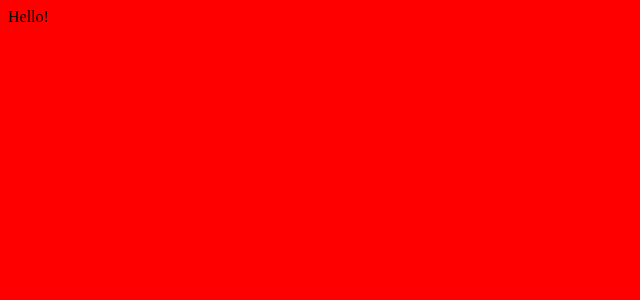
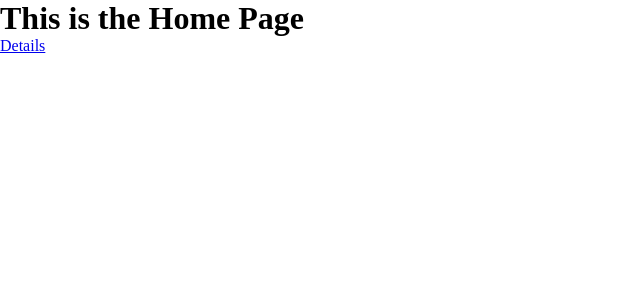
Before and after one commit to DammyShittu/Covid19-Metrics-App, a React (Create React App) app: page / in a window 1280 px wide. Shown: the top 300 px of the page, without its empty margins (0-640 px from the left). Built offline with nearby package versions, Linux system fonts and the light colour scheme.

Commit message:
Create Redux Structure and Add Redux Code

```diff
--- a/src/App.css
+++ b/src/App.css
@@ -1,3 +1,6 @@
-body {
-  background-color: red;
+* {
+  margin: 0;
+  padding: 0;
+  box-sizing: border-box;
+  scroll-behavior: smooth;
 }
--- a/src/App.js
+++ b/src/App.js
@@ -1,8 +1,19 @@
+import { Route, Switch, Link } from 'react-router-dom';
 import './App.css';
+import Home from './components/Home';
+import Details from './components/Details';
 
 const App = () => (
   <div className="App">
-    Hello!
+    <Switch>
+      <Route path="/details">
+        <Details />
+      </Route>
+      <Route path="/">
+        <Home />
+      </Route>
+    </Switch>
+    <Link to="/details">Details</Link>
   </div>
 );
 
--- /dev/null
+++ b/src/components/Details.js
@@ -0,0 +1,9 @@
+import React from 'react';
+
+const Details = () => (
+  <div>
+    <h2>Welcome to the details Page</h2>
+  </div>
+);
+
+export default Details;
--- /dev/null
+++ b/src/components/Home.js
@@ -0,0 +1,9 @@
+import React from 'react';
+
+const Home = () => (
+  <div>
+    <h1>This is the Home Page</h1>
+  </div>
+);
+
+export default Home;
--- a/src/index.js
+++ b/src/index.js
@@ -1,10 +1,13 @@
 import React from 'react';
 import ReactDOM from 'react-dom';
+import { BrowserRouter as Router } from 'react-router-dom';
 import App from './App';
 
 ReactDOM.render(
   <React.StrictMode>
-    <App />
+    <Router>
+      <App />
+    </Router>
   </React.StrictMode>,
   document.getElementById('root'),
 );
--- /dev/null
+++ b/src/redux/Home/Home.js
@@ -0,0 +1,45 @@
+const FETCH_COUNTRIES = 'covid19-metrics-app/Home/FETCH_COUNTRIES';
+
+export const fetchCountries = (payload) => ({
+  type: FETCH_COUNTRIES,
+  payload,
+});
+
+export const fetchCountriesFromApi = () => async (dispatch) => {
+  const countries = await fetch('https://api.covid19tracking.narrativa.com/api/2021-10-10');
+  const response = await countries.json();
+  if (response) {
+    const date = '2021-10-10';
+    const regions = response.dates[date].countries;
+    const countriesArr = Object.values(regions);
+    const oneCountry = countriesArr.map((country) => (
+      {
+        name: country.name,
+        confirmedCases: country.today_confirmed,
+        id: country.id,
+      }
+    ));
+    dispatch(fetchCountries(oneCountry));
+  }
+};
+
+// export const countriesThunk = async (dispatch) => {
+//   const newCountries = await fetchCountriesFromApi();
+//   console.log(newCountries, 'adedamola');
+//   if (newCountries) {
+//     dispatch(fetchCountries(newCountries));
+//   }
+// };
+
+const initialState = [];
+
+const countriesReducer = (state = initialState, action) => {
+  switch (action.type) {
+    case FETCH_COUNTRIES:
+      return action.payload;
+    default:
+      return state;
+  }
+};
+
+export default countriesReducer;
```
Also changed, not shown: src/redux/configureStore.js (added, +15 -0 lines).
